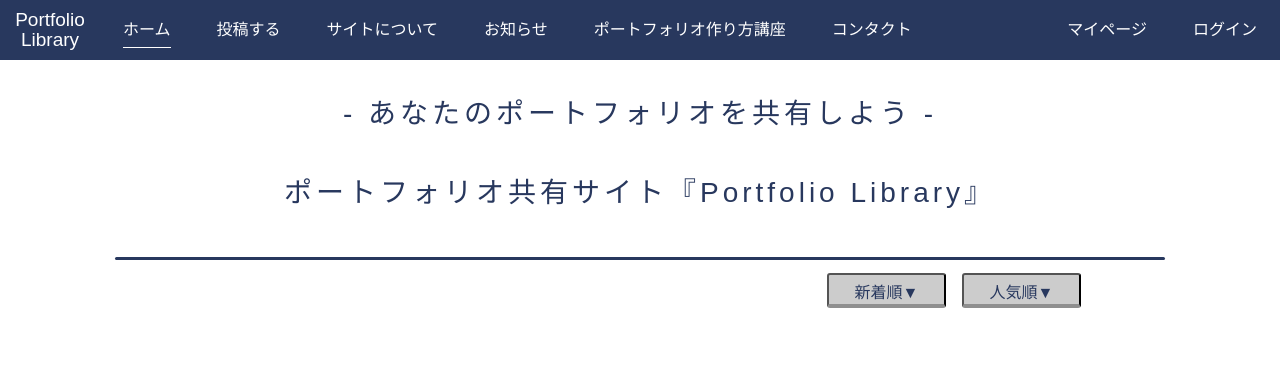
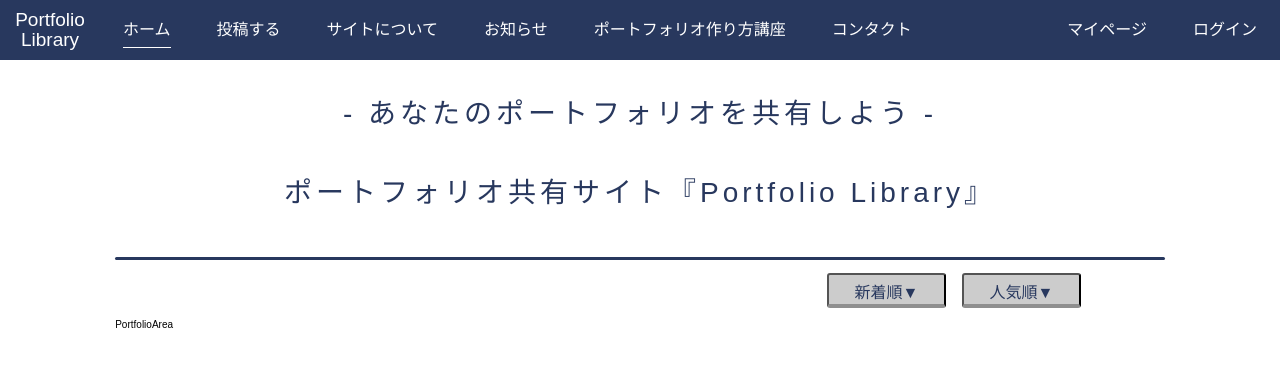
Before and after one commit to Kou0402/portfolio-library-new, a Nuxt app: page / in a window 1280 px wide. Shown: the top 366 px of the page. Built offline with nearby package versions, Linux system fonts and the light colour scheme.

Commit message:
style: add ImageCard.vue

```diff
--- a/pages/index.vue
+++ b/pages/index.vue
@@ -2,17 +2,20 @@
   <section class="home">
     <HomeHero></HomeHero>
     <OrderArea></OrderArea>
+    <PortfolioArea></PortfolioArea>
   </section>
 </template>
 
 <script>
 import HomeHero from '~/components/page/home/HomeHero.vue'
 import OrderArea from '~/components/page/home/OrderArea.vue'
+import PortfolioArea from '~/components/page/home/PortfolioArea.vue'
 
 export default {
   components: {
     HomeHero,
-    OrderArea
+    OrderArea,
+    PortfolioArea
   }
 }
 </script>
```
Also changed, not shown: components/ui/ImageCard.vue (added).
